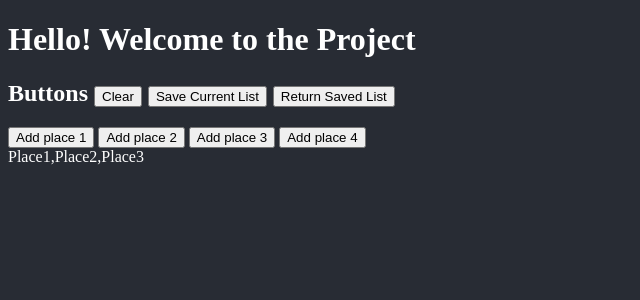
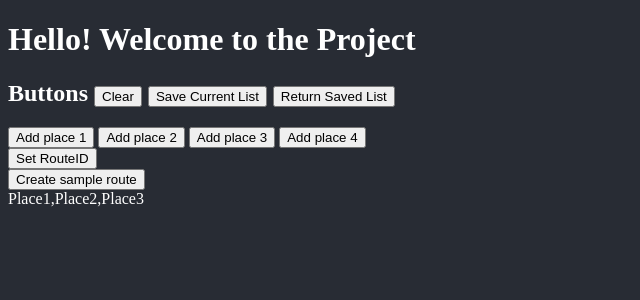
Before and after one commit to StepanUFL/awesome-travel-app-cen3031, a Django app: page / in a window 1280 px wide. Shown: the top 300 px of the page, without its empty margins (0-640 px from the left). Run offline with Django 5.2, Linux system fonts and the light colour scheme.

Commit message:
Add example HTML and JS to save a sample route

```diff
--- a/static/script.js
+++ b/static/script.js
@@ -29,3 +29,9 @@
         console.log(locations);
         return locations;
     }
+
+    // This overwrites the form's action attribute with the correct URL depending on the ID of the route.
+    function setRouteFormAction() {
+      routeId = "123abc";
+      document.getElementById("route-form").action = "/route/" + routeId;
+    }
--- a/templates/index.html
+++ b/templates/index.html
@@ -39,6 +39,22 @@
     </button>
  </div>
 
+
+ <!-- Change this! This is just here to show how to configure a form to work with the API. -->
+ <!-- This button calls a function which overwrites the form's action. This would allow something like a text input to be used to choose the form's ID. -->
+ <button type="button" onclick="setRouteFormAction()">
+     Set RouteID
+ </button>
+ <form id="route-form" action="" method="post">
+     <!-- This is a Django template tag which is used for security purposes. It is required in every form. -->
+     {% csrf_token %}
+
+     <!-- This populates the form parameter location_ids with a list of comma-seperated values.
+        In practice, the parameter will probably be generated with JS, unless there's a better way. -->
+     <input type="hidden" name="location_ids" value="america,brazil">
+     <input type="submit" value="Create sample route">
+ </form>
+
  <!--
     <form action="">
         <label for="place1">Location 1</label>
```
